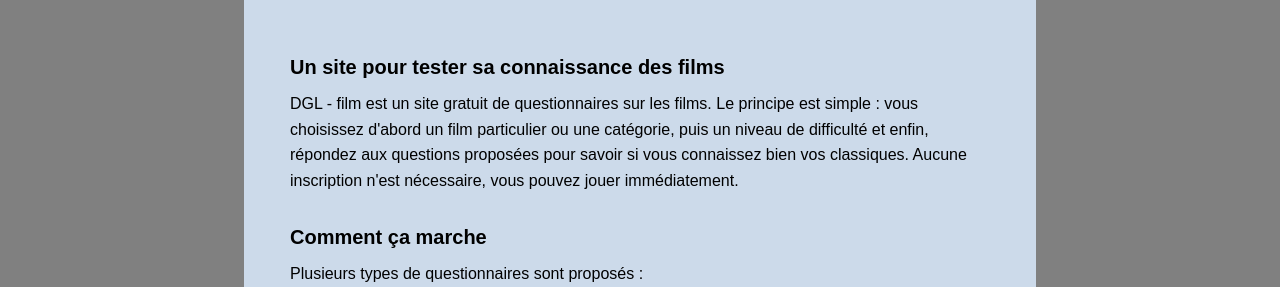
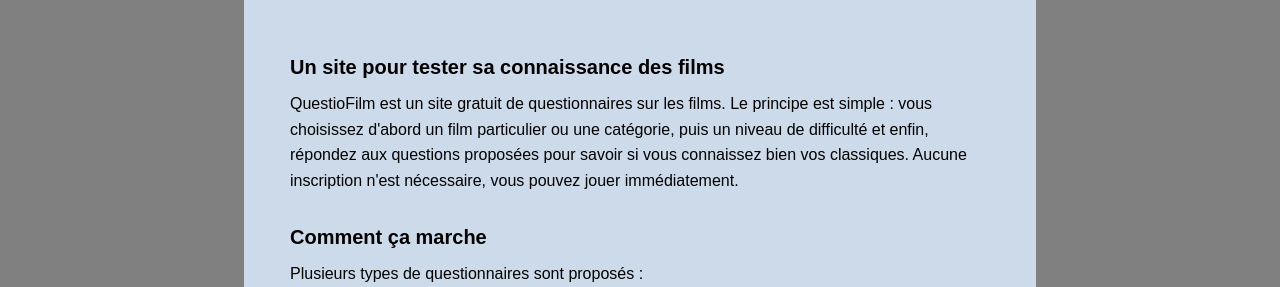
Before and after one commit to GodefroyL/questionnaire-film, a Jekyll site: the page built from html/pages_footer/a-propos.html, in a window 1280 px wide and 900 px high. Shown: the part 139-426 px from the top of the window. Built offline with Jekyll 4.4.1, drawn with Linux system fonts in a browser that asks for light colours.

Commit message:
changement de nom DGL FIlm -> QuestioFilm dans ces pages

```diff
--- a/html/pages_footer/a-propos.html
+++ b/html/pages_footer/a-propos.html
@@ -9,7 +9,7 @@ ads: true
 
     <h2>Un site pour tester sa connaissance des films</h2>
     <p>
-        DGL - film est un site gratuit de questionnaires sur les films. Le principe est simple : vous choisissez d'abord un film particulier ou une catégorie, puis un niveau de difficulté et enfin, répondez aux questions proposées pour savoir si vous connaissez bien vos classiques. Aucune inscription n'est nécessaire, vous pouvez jouer immédiatement.
+        QuestioFilm est un site gratuit de questionnaires sur les films. Le principe est simple : vous choisissez d'abord un film particulier ou une catégorie, puis un niveau de difficulté et enfin, répondez aux questions proposées pour savoir si vous connaissez bien vos classiques. Aucune inscription n'est nécessaire, vous pouvez jouer immédiatement.
     </p>
 
     <h2>Comment ça marche</h2>
--- a/html/pages_footer/mentions-legales.html
+++ b/html/pages_footer/mentions-legales.html
@@ -9,7 +9,7 @@ ads: true
 
     <p>
         Conformément à la loi n° 2004-575 du 21 juin 2004 pour la confiance dans l'économie numérique, voici les informations légales relatives au site <strong>questiofilm.dgl-application.fr</strong>
-        (« DGL - film »).
+        (« QuestioFilm »).
     </p>
 
     <h2>Éditeur du site</h2>
```
